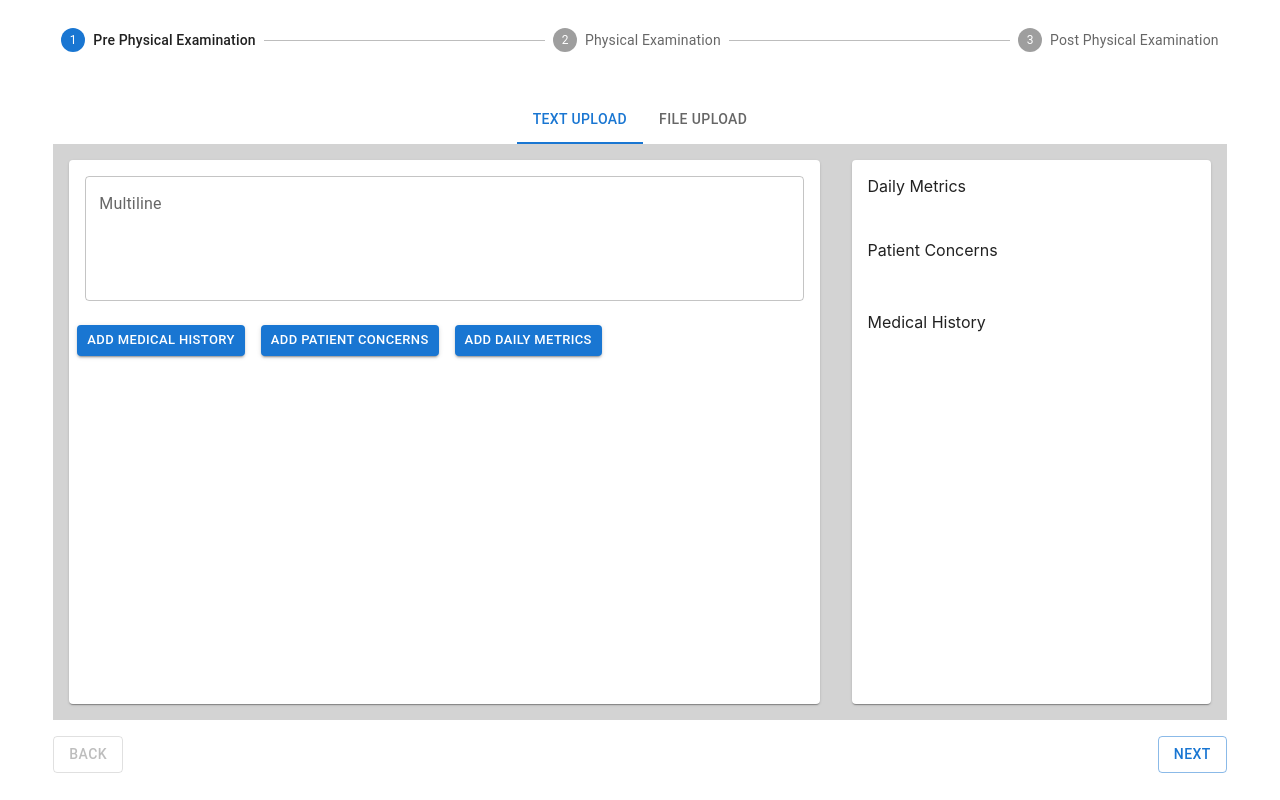
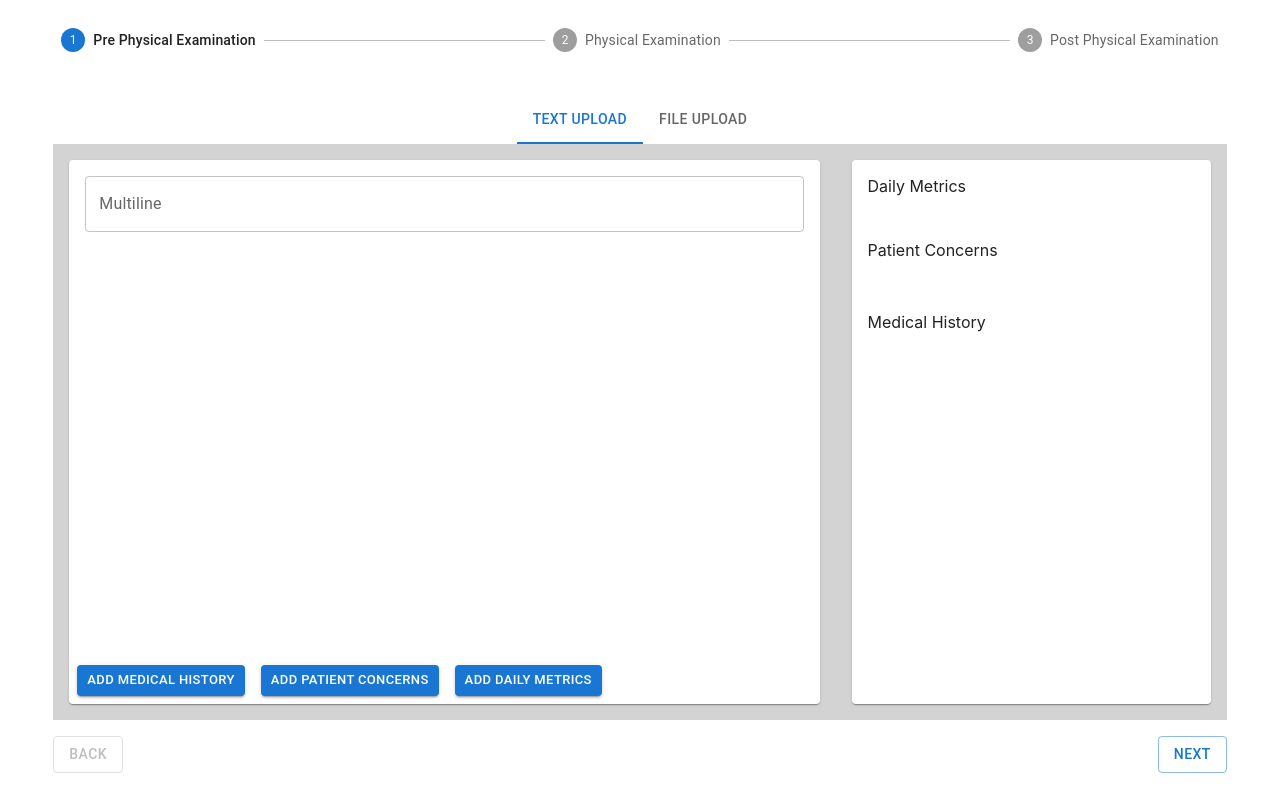
Before and after one commit to diboy2/vpe-frontend, a Next.js app: page / in a window 1280 px wide. Built offline with nearby package versions, Linux system fonts and the light colour scheme.

Commit message:
Save stuff

```diff
--- a/components/pre-physical-exam/TextUpload.jsx
+++ b/components/pre-physical-exam/TextUpload.jsx
@@ -85,14 +85,13 @@ const TextUpload = () => {
     return (
         <Grid container display="flex" flexGrow="1">
             <Grid item xs={8} backgroundColor="lightgray" padding="16px" display="flex"   >
-                <Card height="100%" sx={{ flex: 1}}>
-                    <CardContent>
-                        <FormControl fullWidth={true}>
+                <Card height="100%" sx={{ flex: 1, display: "flex", flexDirection: "column"}}>
+                    <CardContent sx={{ flex: 1 }}>
+                        <FormControl fullWidth={true} >
                             <TextField
                                 id="outlined-multiline-static"
                                 label="Multiline"
                                 multiline={true}
-                                rows={4}
                                 value={text}
                                 onChange={(event) => {
                                     setText(event.target.value)
```
